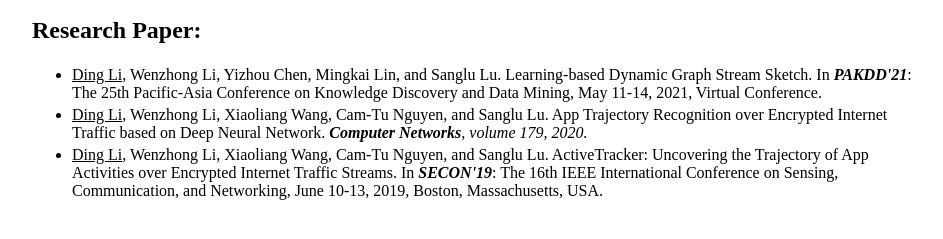
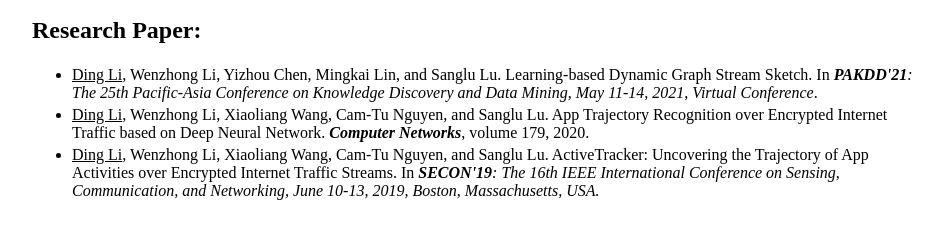
Before and after one commit to liding320/liding320.github.io, a plain HTML site: page index.html in a window 1280 px wide. Shown: the part 173-412 px from the top of the page, without its empty margins (158-1101 px from the left). Drawn offline with Linux system fonts and the light colour scheme.

Commit message:
Update index.html

```diff
--- a/index.html
+++ b/index.html
@@ -18,11 +18,11 @@
 <div style="width: 900px; height: auto; margin: 0px auto;">
 <h2>Research Paper:</h2>
   <ul>
-    <li style="padding: 2px 0px;"> <u>Ding Li</u>, Wenzhong Li, Yizhou Chen, Mingkai Lin, and Sanglu Lu. Learning-based Dynamic Graph Stream Sketch. In <em><strong>PAKDD'21</strong></em>: The 25th Pacific-Asia Conference on Knowledge Discovery and Data Mining, May 11-14, 2021, Virtual Conference. </strong><span>&nbsp;</span></li>
+    <li style="padding: 2px 0px;"> <u>Ding Li</u>, Wenzhong Li, Yizhou Chen, Mingkai Lin, and Sanglu Lu. Learning-based Dynamic Graph Stream Sketch. In <em><strong>PAKDD'21</strong>: The 25th Pacific-Asia Conference on Knowledge Discovery and Data Mining, May 11-14, 2021, Virtual Conference</em>. <span>&nbsp;</span></li>
 
-    <li style="padding: 2px 0px;"> <u>Ding Li</u>, Wenzhong Li, Xiaoliang Wang, Cam-Tu Nguyen, and Sanglu Lu. App Trajectory Recognition over Encrypted Internet Traffic based on Deep Neural Network. <em><strong>Computer Networks</strong>, volume 179, 2020.</em><span>&nbsp;</span></li>
+    <li style="padding: 2px 0px;"> <u>Ding Li</u>, Wenzhong Li, Xiaoliang Wang, Cam-Tu Nguyen, and Sanglu Lu. App Trajectory Recognition over Encrypted Internet Traffic based on Deep Neural Network. <em><strong>Computer Networks</strong></em>, volume 179, 2020. <span>&nbsp;</span></li>
 
-    <li style="padding: 2px 0px;"> <u>Ding Li</u>, Wenzhong Li, Xiaoliang Wang, Cam-Tu Nguyen, and Sanglu Lu. ActiveTracker: Uncovering the Trajectory of App Activities over Encrypted Internet Traffic Streams. In <em><strong>SECON'19</em></strong>: The 16th IEEE International Conference on Sensing, Communication, and Networking, June 10-13, 2019, Boston, Massachusetts, USA.</em><span>&nbsp;</span></li>
+    <li style="padding: 2px 0px;"> <u>Ding Li</u>, Wenzhong Li, Xiaoliang Wang, Cam-Tu Nguyen, and Sanglu Lu. ActiveTracker: Uncovering the Trajectory of App Activities over Encrypted Internet Traffic Streams. In <em><strong>SECON'19</strong>: The 16th IEEE International Conference on Sensing, Communication, and Networking, June 10-13, 2019, Boston, Massachusetts, USA. </em><span>&nbsp;</span></li>
   </ul>
 </div>
 
```
